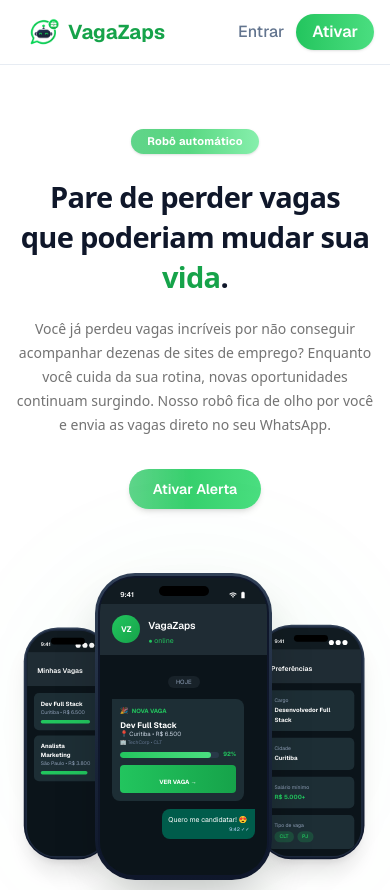
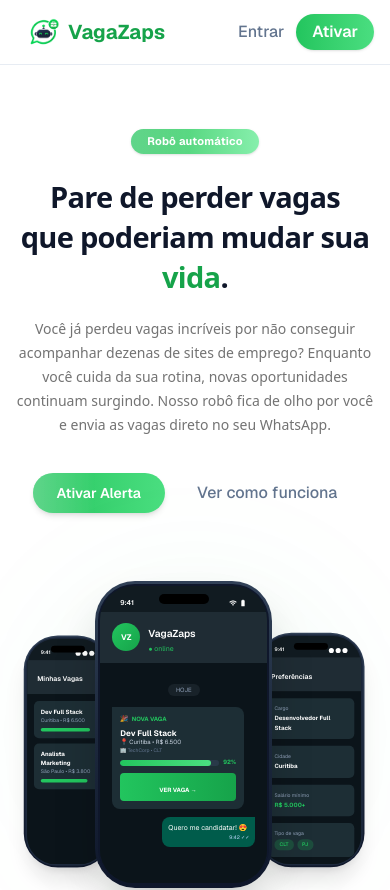
Before and after one commit to Marcoszcoder/vagazaps, a Next.js app: page / in a window 390 px wide. Shown: the top 890 px of the page. Built offline with nearby package versions, Linux system fonts and the light colour scheme.

Commit message:
fix: show Ver como funciona on mobile

```diff
--- a/src/components/landing/HeroSection.tsx
+++ b/src/components/landing/HeroSection.tsx
@@ -268,7 +268,7 @@
             </Link>
             <a
               href="#como-funciona"
-              className="hidden md:inline-flex items-center justify-center gap-2 rounded-full px-5 py-3 text-base font-medium text-slate-500 transition-colors hover:text-slate-800"
+              className="inline-flex items-center justify-center gap-2 rounded-full px-5 py-3 text-base font-medium text-slate-500 transition-colors hover:text-slate-800"
             >
               <span className="relative z-10">Ver como funciona</span>
             </a>
```
